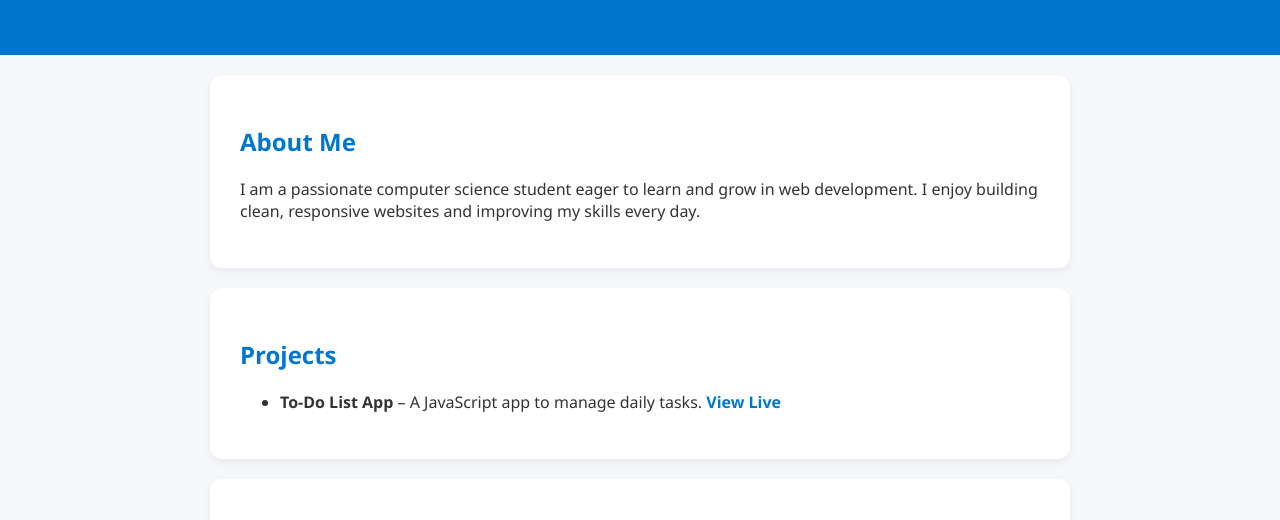
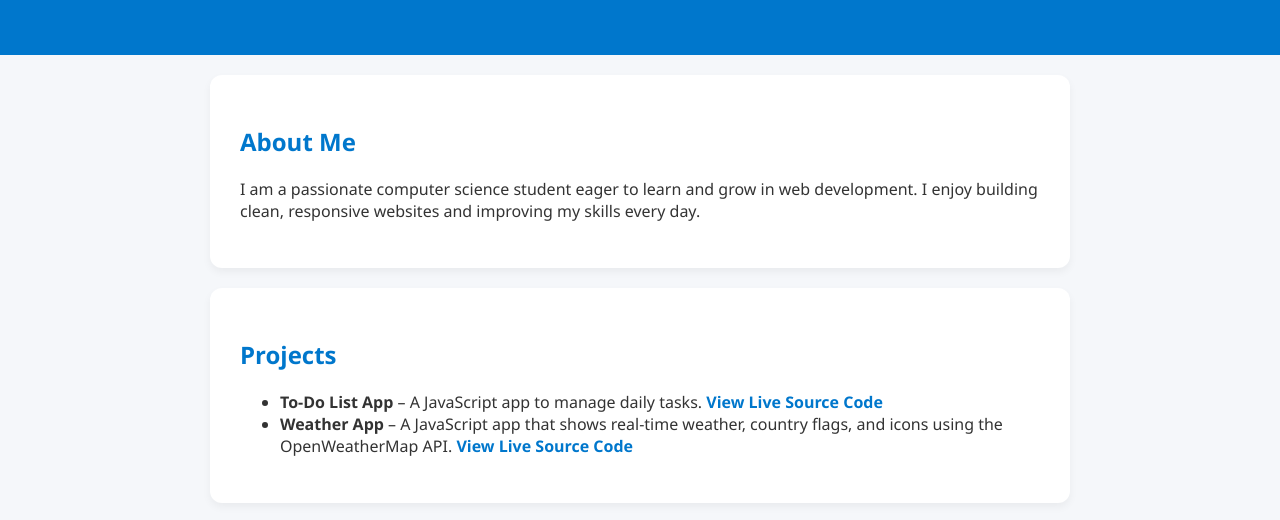
Before and after one commit to abdou-nsira/portfolio-website, a plain HTML site: page index.html in a window 1280 px wide. Shown: the part 274-794 px from the top of the page. Drawn offline with Linux system fonts and the light colour scheme.

Commit message:
Add Weather App to project list

```diff
--- a/index.html
+++ b/index.html
@@ -25,7 +25,13 @@
     <ul>
       <li><strong>To-Do List App</strong> – A JavaScript app to manage daily tasks.
            <a href="https://abderrahmen-todo.netlify.app" target="_blank">View Live</a>
+           <a href="https://github.com/abdou-nsira/todo-app" target="_blank">Source Code</a>
       </li>
+      <li><strong>Weather App</strong> – A JavaScript app that shows real-time weather, country flags, and icons using the OpenWeatherMap API.
+  <a href="https://abdou-weather-app.netlify.app" target="_blank">View Live</a>
+   <a href="https://github.com/abdou-nsira/weather-app" target="_blank">Source Code</a>
+</li>
+
     </ul>
   </section>
 
```
